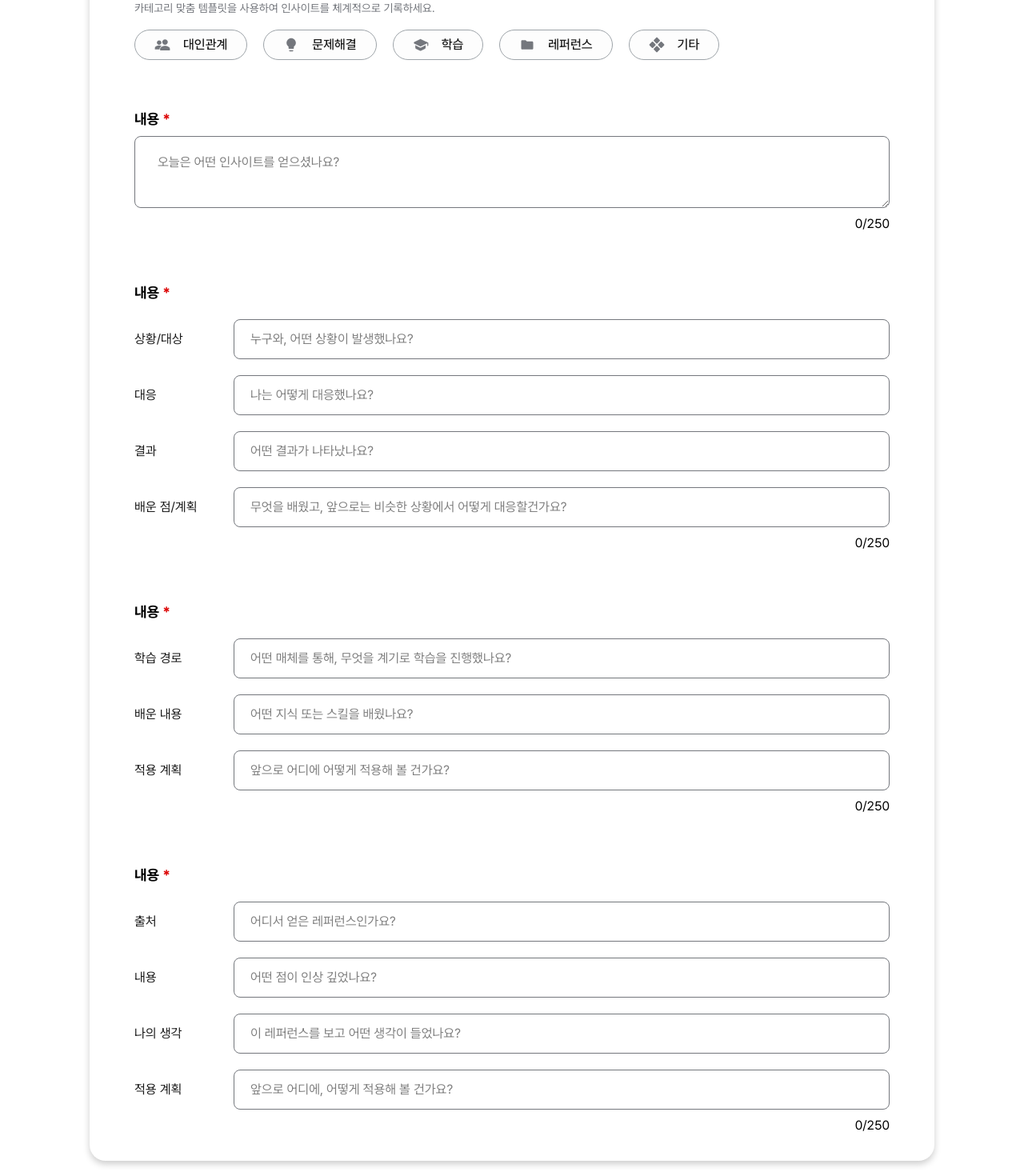
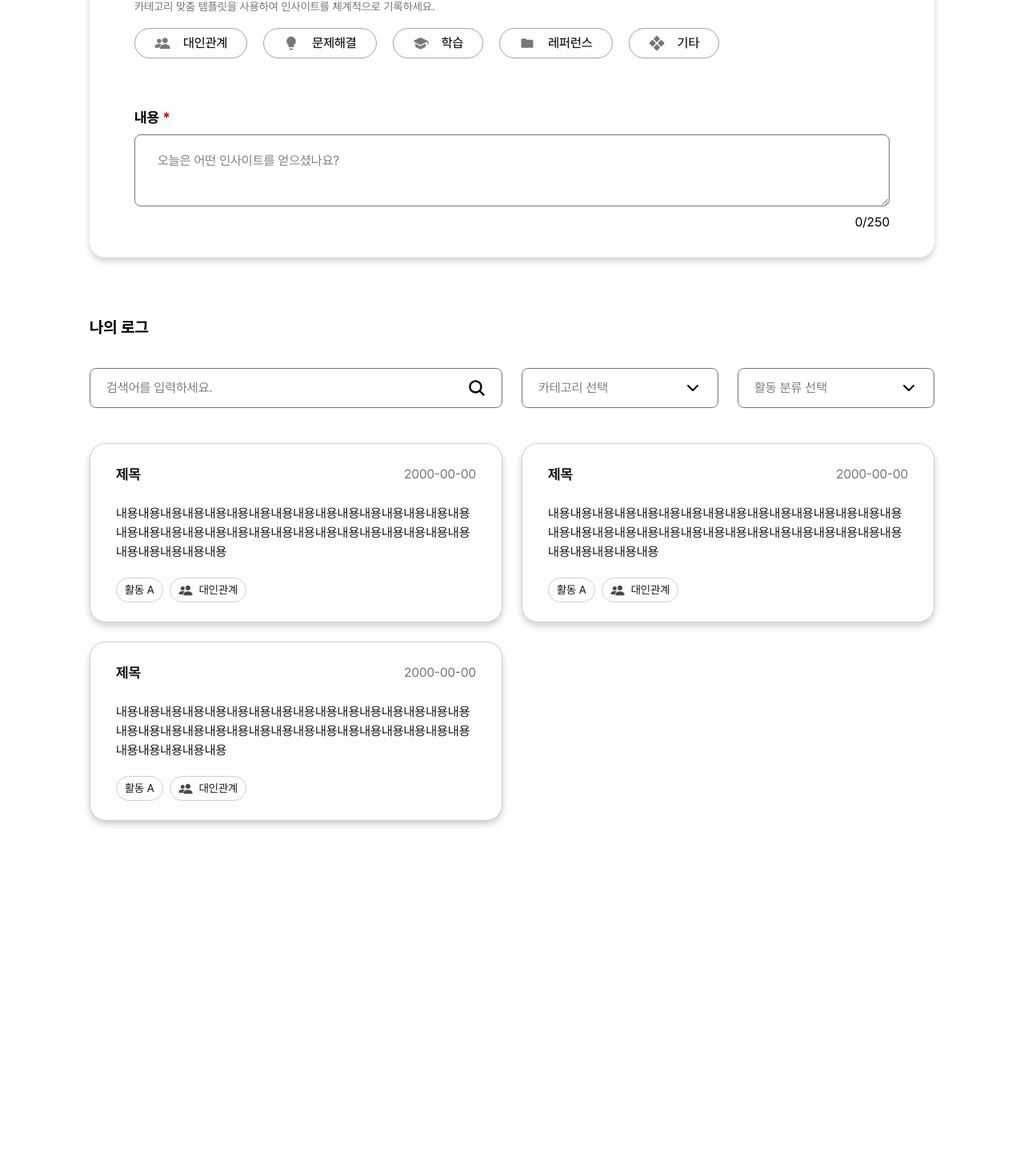
Before and after one commit to Teamie71/folioo-front, a Next.js app: page /log in a window 1280 px wide. Shown: the part 760-2230 px from the top of the page at 80% size. After the commit the page ends 1858 px from the top, so only its background shows below. Built offline with nearby package versions, Linux system fonts and the light colour scheme.

Commit message:
✨ Feat: 카테고리 컴포넌트 적용

```diff
--- a/src/app/(main)/log/page.tsx
+++ b/src/app/(main)/log/page.tsx
@@ -6,6 +6,7 @@ import ProblemSolveIcon from '@/components/icons/ProblemSolveIcon';
 import ReferenceIcon from '@/components/icons/ReferenceIcon';
 import { SingleButtonGroup } from '@/components/SingleButtonGroup';
 import { Checkbox } from '@/components/ui/checkbox';
+import { InsightTemplateSelector } from '@/features/experience/components/CategorySector';
 
 export default function LogPage() {
   return (
@@ -87,193 +88,15 @@ export default function LogPage() {
           </div>
 
           {/* 카테고리 선택 */}
-          <div className='flex flex-col gap-[1rem]'>
+          <div className='flex flex-col gap-[0.625rem]'>
             <div className='flex flex-col gap-[0.75rem]'>
               <div className='flex items-center gap-[0.25rem] text-[1.125rem] font-bold'>
                 <span>카테고리</span>
                 <span className='text-[#DC0000]'>*</span>
               </div>
-
-              <div className='flex flex-col gap-[0.5rem]'>
-                <div className='flex items-center gap-[0.75rem]'>
-                  <Checkbox />
-                  <span>템플릿 사용</span>
-                </div>
-                <span className='text-[0.875rem] text-[#74777D]'>
-                  카테고리 맞춤 템플릿을 사용하여 인사이트를 체계적으로
-                  기록하세요.
-                </span>
-              </div>
             </div>
 
-            <SingleButtonGroup
-              options={[
-                { label: '대인관계', icon: <InterpersonIcon /> },
-                { label: '문제해결', icon: <ProblemSolveIcon /> },
-                { label: '학습', icon: <LearningIcon /> },
-                { label: '레퍼런스', icon: <ReferenceIcon /> },
-                { label: '기타', icon: <EtcIcon /> },
-              ]}
-            />
-          </div>
-
-          {/* 내용 - 템플릿 미사용 */}
-          <div className='flex flex-col gap-[0.5rem]'>
-            <div className='flex items-center gap-[0.25rem] text-[1.125rem] font-bold'>
-              <span>내용</span>
-              <span className='text-[#DC0000]'>*</span>
-            </div>
-
-            <div className='flex flex-col'>
-              <textarea
-                className='line-height-[160%] h-full rounded-[0.5rem] border border-[#74777D] px-[1.75rem] py-[1.25rem]'
-                placeholder='오늘은 어떤 인사이트를 얻으셨나요?'
-              />
-              <span className='mt-[0.5rem] text-right'>0/250</span>
-            </div>
-          </div>
-
-          {/* 내용 - 대인관계 템플릿 */}
-          <div className='flex flex-col gap-[1.25rem]'>
-            <div className='flex items-center gap-[0.25rem] text-[1.125rem] font-bold'>
-              <span>내용</span>
-              <span className='text-[#DC0000]'>*</span>
-            </div>
-
-            <div className='flex flex-col gap-[0.5rem]'>
-              <div className='flex flex-col gap-[1.25rem]'>
-                {/* 상황/대상 */}
-                <div className='flex items-center justify-between'>
-                  <span className='text-[1rem] text-[#1A1A1A]'>상황/대상</span>
-                  <input
-                    className='line-height-[150%] w-[51.25rem] rounded-[0.5rem] border border-[#74777D] px-[1.25rem] py-[0.75rem]'
-                    placeholder='누구와, 어떤 상황이 발생했나요?'
-                  />
-                </div>
-
-                {/* 대응 */}
-                <div className='flex items-center justify-between'>
-                  <span className='text-[1rem] text-[#1A1A1A]'>대응</span>
-                  <input
-                    className='line-height-[150%] w-[51.25rem] rounded-[0.5rem] border border-[#74777D] px-[1.25rem] py-[0.75rem]'
-                    placeholder='나는 어떻게 대응했나요?'
-                  />
-                </div>
-
-                {/* 결과 */}
-                <div className='flex items-center justify-between'>
-                  <span className='text-[1rem] text-[#1A1A1A]'>결과</span>
-                  <input
-                    className='line-height-[150%] w-[51.25rem] rounded-[0.5rem] border border-[#74777D] px-[1.25rem] py-[0.75rem]'
-                    placeholder='어떤 결과가 나타났나요?'
-                  />
-                </div>
-
-                {/* 배운 점/계획 */}
-                <div className='flex items-center justify-between'>
-                  <span className='text-[1rem] text-[#1A1A1A]'>
-                    배운 점/계획
-                  </span>
-                  <input
-                    className='line-height-[150%] w-[51.25rem] rounded-[0.5rem] border border-[#74777D] px-[1.25rem] py-[0.75rem]'
-                    placeholder='무엇을 배웠고, 앞으로는 비슷한 상황에서 어떻게 대응할건가요?'
-                  />
-                </div>
-              </div>
-
-              <span className='text-right'>0/250</span>
-            </div>
-          </div>
-
-          {/* 내용 - 학습 템플릿 */}
-          <div className='flex flex-col gap-[1.25rem]'>
-            <div className='flex items-center gap-[0.25rem] text-[1.125rem] font-bold'>
-              <span>내용</span>
-              <span className='text-[#DC0000]'>*</span>
-            </div>
-
-            <div className='flex flex-col gap-[0.5rem]'>
-              <div className='flex flex-col gap-[1.25rem]'>
-                {/* 학습 경로 */}
-                <div className='flex items-center justify-between'>
-                  <span className='text-[1rem] text-[#1A1A1A]'>학습 경로</span>
-                  <input
-                    className='line-height-[150%] w-[51.25rem] rounded-[0.5rem] border border-[#74777D] px-[1.25rem] py-[0.75rem]'
-                    placeholder='어떤 매체를 통해, 무엇을 계기로 학습을 진행했나요?'
-                  />
-                </div>
-
-                {/* 배운 내용 */}
-                <div className='flex items-center justify-between'>
-                  <span className='text-[1rem] text-[#1A1A1A]'>배운 내용</span>
-                  <input
-                    className='line-height-[150%] w-[51.25rem] rounded-[0.5rem] border border-[#74777D] px-[1.25rem] py-[0.75rem]'
-                    placeholder='어떤 지식 또는 스킬을 배웠나요?'
-                  />
-                </div>
-
-                {/* 적용 계획 */}
-                <div className='flex items-center justify-between'>
-                  <span className='text-[1rem] text-[#1A1A1A]'>적용 계획</span>
-                  <input
-                    className='line-height-[150%] w-[51.25rem] rounded-[0.5rem] border border-[#74777D] px-[1.25rem] py-[0.75rem]'
-                    placeholder='앞으로 어디에 어떻게 적용해 볼 건가요?'
-                  />
-                </div>
-              </div>
-
-              <span className='text-right'>0/250</span>
-            </div>
-          </div>
-
-          {/* 내용 - 레퍼런스 템플릿 */}
-          <div className='flex flex-col gap-[1.25rem]'>
-            <div className='flex items-center gap-[0.25rem] text-[1.125rem] font-bold'>
-              <span>내용</span>
-              <span className='text-[#DC0000]'>*</span>
-            </div>
-
-            <div className='flex flex-col gap-[0.5rem]'>
-              <div className='flex flex-col gap-[1.25rem]'>
-                {/* 출처 */}
-                <div className='flex items-center justify-between'>
-                  <span className='text-[1rem] text-[#1A1A1A]'>출처</span>
-                  <input
-                    className='line-height-[150%] w-[51.25rem] rounded-[0.5rem] border border-[#74777D] px-[1.25rem] py-[0.75rem]'
-                    placeholder='어디서 얻은 레퍼런스인가요?'
-                  />
-                </div>
-
-                {/* 내용 */}
-                <div className='flex items-center justify-between'>
-                  <span className='text-[1rem] text-[#1A1A1A]'>내용</span>
-                  <input
-                    className='line-height-[150%] w-[51.25rem] rounded-[0.5rem] border border-[#74777D] px-[1.25rem] py-[0.75rem]'
-                    placeholder='어떤 점이 인상 깊었나요?'
-                  />
-                </div>
-
-                {/* 나의 생각 */}
-                <div className='flex items-center justify-between'>
-                  <span className='text-[1rem] text-[#1A1A1A]'>나의 생각</span>
-                  <input
-                    className='line-height-[150%] w-[51.25rem] rounded-[0.5rem] border border-[#74777D] px-[1.25rem] py-[0.75rem]'
-                    placeholder='이 레퍼런스를 보고 어떤 생각이 들었나요?'
-                  />
-                </div>
-
-                {/* 적용 계획 */}
-                <div className='flex items-center justify-between'>
-                  <span className='text-[1rem] text-[#1A1A1A]'>적용 계획</span>
-                  <input
-                    className='line-height-[150%] w-[51.25rem] rounded-[0.5rem] border border-[#74777D] px-[1.25rem] py-[0.75rem]'
-                    placeholder='앞으로 어디에, 어떻게 적용해 볼 건가요?'
-                  />
-                </div>
-              </div>
-
-              <span className='text-right'>0/250</span>
-            </div>
+            <InsightTemplateSelector />
           </div>
         </div>
       </div>
```
